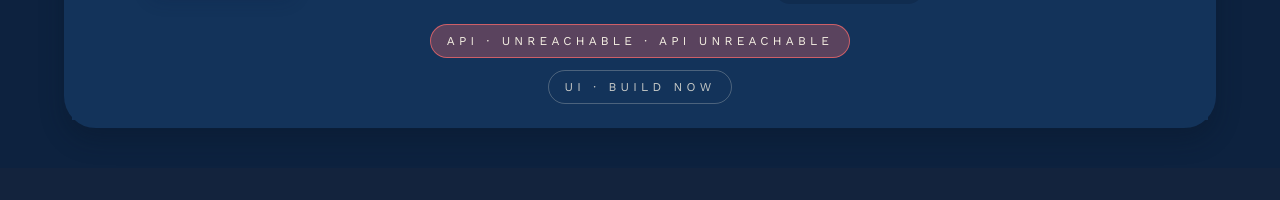
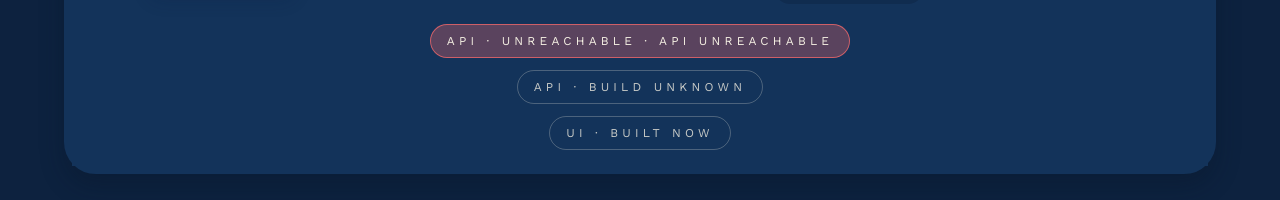
Before and after one commit to guusbosman/tulipbroker-ui, a React (Vite) app: page / in a window 1280 px wide. Shown: the part 1025-1225 px from the top of the page. Before the commit the page ends 1193 px from the top, so only its background shows below. Built offline with nearby package versions, Linux system fonts and the light colour scheme; no server answers.

Commit message:
Tweak build badges wording

```diff
--- a/src/App.tsx
+++ b/src/App.tsx
@@ -61,14 +61,16 @@ const RELATIVE_DIVISIONS: Array<{ amount: number; unit: Intl.RelativeTimeFormatU
   { amount: Number.POSITIVE_INFINITY, unit: "year" },
 ];
 
-function formatRelativeTimestamp(timestamp?: string) {
+type RelativeTimestamp = { relative: string; title?: string };
+
+function formatRelativeTimestamp(timestamp?: string): RelativeTimestamp | null {
   if (!timestamp) {
-    return { label: "UI · local build", title: undefined };
+    return null;
   }
 
   const parsed = Date.parse(timestamp);
   if (Number.isNaN(parsed)) {
-    return { label: `UI · build ${timestamp}`, title: timestamp };
+    return { relative: timestamp };
   }
 
   let duration = (parsed - Date.now()) / 1000;
@@ -76,7 +78,7 @@ function formatRelativeTimestamp(timestamp?: string) {
     if (Math.abs(duration) < division.amount) {
       const relative = relativeFormatter.format(Math.round(duration), division.unit);
       return {
-        label: `UI · build ${relative}`,
+        relative,
         title: easternFormatter.format(new Date(parsed)),
       };
     }
@@ -84,8 +86,19 @@ function formatRelativeTimestamp(timestamp?: string) {
   }
 
   return {
-    label: `UI · build ${new Date(parsed).toISOString()}`,
+    relative: new Date(parsed).toISOString(),
     title: easternFormatter.format(new Date(parsed)),
+  };
+}
+
+function buildBadge(prefix: string, timestamp?: string, fallback?: string) {
+  const formatted = formatRelativeTimestamp(timestamp);
+  if (!formatted) {
+    return { label: fallback ?? `${prefix} · local build`, title: undefined };
+  }
+  return {
+    label: `${prefix} · built ${formatted.relative}`,
+    title: formatted.title,
   };
 }
 
@@ -99,7 +112,11 @@ function App() {
   const uiBuildTime =
     import.meta.env.VITE_UI_BUILD_TIME ??
     (import.meta.env.DEV ? new Date().toISOString() : undefined);
-  const uiBuildBadge = formatRelativeTimestamp(uiBuildTime);
+  const uiBuildBadge = buildBadge("UI", uiBuildTime, "UI · local build");
+  const apiBuildBadge =
+    apiStatus === "ready" && apiConfig?.buildTime
+      ? buildBadge("API", apiConfig.buildTime, "API · build unknown")
+      : null;
 
   const ActiveView = useMemo(() => SCREENS[activeScreen].render, [activeScreen]);
 
@@ -189,6 +206,13 @@ function App() {
             <span
               className="rounded-full border border-cream/25 px-4 py-2 text-xs uppercase tracking-[0.35em] text-cream/80"
               aria-live="polite"
+              title={apiBuildBadge?.title}
+            >
+              {apiBuildBadge?.label ?? "API · build unknown"}
+            </span>
+            <span
+              className="rounded-full border border-cream/25 px-4 py-2 text-xs uppercase tracking-[0.35em] text-cream/80"
+              aria-live="polite"
               title={uiBuildBadge.title}
             >
               {uiBuildBadge.label}
```
